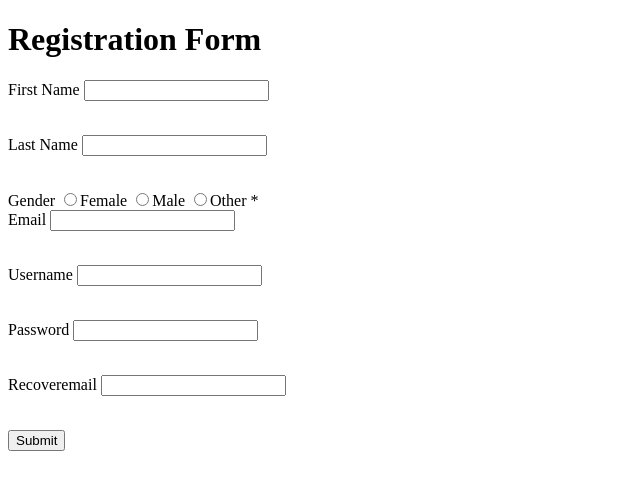
After one commit to TANIA-RAHMAN/php-json, a PHP site: page /validation.php in a window 1280 px wide. The commit adds this page. Shown: the top 490 px of the page, without its empty margins (0-640 px from the left). Run offline with PHP 8.4, Linux system fonts and the light colour scheme.

Commit message:
Add files via upload

```diff
--- /dev/null
+++ b/data.txt
@@ -0,0 +1,3 @@
+{"First name":"tania ","Last name":"rahman","Email":"tania1997rumi@gmail.com","Gender":"","User name":"tania26 ","Password":"12345","Recovery email":"taniaisrf@gmail.com"}
+{"First name":"tania ","Last name":"rahman","Email":"tania1997rumi@gmail.com","Gender":"","User name":"tania26 ","Password":"12345","Recovery email":"taniaisrf@gmail.com"}
+{"First name":"tania ","Last name":"rahman","Email":"tania1997rumi@gmail.com","Gender":"","User name":"tania26 ","Password":"12345","Recovery email":"taniaisrf@gmail.com"}
--- /dev/null
+++ b/validation.php
@@ -0,0 +1,137 @@
+<!DOCTYPE html>
+<html>
+<head>
+	<title>Registration Form </title>
+</head>
+<body>
+
+	<h1>Registration Form </h1>
+
+	<?php
+		$firstNameErr = $lastNameErr = $genderErr= $emailErr = $usernameErr= $passwordErr=$recoveryemailErr="";
+		$firstName = "";
+		$lastName = "";
+		$gender="";
+        $email="";
+        $username="";
+        $password="";
+        $recoveryemail="";
+
+
+
+		if($_SERVER["REQUEST_METHOD"] == "POST") {
+			if(empty($_POST['fname'])) {
+				$firstNameErr = "Please fill up the first name properly";
+			}
+			else {
+				$firstName = $_POST['fname'];
+			}
+
+			if(empty($_POST['lname'])) {
+				$lastNameErr = "Please fill up the last name properly";
+			}
+			else {
+				$lastName = $_POST['lname'];
+			}
+            if(empty($_POST['email'])) {
+				$emailErr = "Please fill up the last name properly";
+			}
+			else {
+				$email = $_POST['email'];
+			}
+            if (!filter_var($email, FILTER_VALIDATE_EMAIL)) {
+                $emailErr="Invalid mail";
+            }
+            else{
+                $email=$_POST['email'];
+            }
+
+            if(empty($_POST['username'])) {
+				$usernameErr = "Please fill up the last user name properly";
+			}
+			else {
+				$username = $_POST['username'];
+			}
+            if(empty($_POST['pass'])) {
+				$passwordErr = "Please fill up the Password properly";
+			}
+			else {
+				$password = $_POST['pass'];
+			}
+            if(empty($_POST['remail'])) {
+				$recoveryemailErr = "Please fill up the last recovery email properly";
+			}
+			else {
+				$recoveryemail = $_POST['remail'];
+			}
+            if (!filter_var($recoveryemail, FILTER_VALIDATE_EMAIL)) {
+                $recoveryemailErr="Invalid mail";
+            }
+            else{
+                $recoveryemail=$_POST['remail'];
+            }
+
+			$arr1 = array('First name' =>$firstName, 'Last name'=> $lastName, 'Email'=> $email, 'Gender'=> $gender, 'User name'=> $username, 'Password'=>$password, 'Recovery email'=> $recoveryemail);
+            $json_encoded_text =  json_encode($arr1);
+
+            $filepath = "data.txt";
+            $f = fopen($filepath,'a');
+
+			fwrite($f, $json_encoded_text);
+			fwrite($f, "\n");
+
+		}
+	?>
+
+	<form action="<?php echo htmlspecialchars($_SERVER['PHP_SELF']) ?>" method="POST">
+
+		<!-- Input Text Field -->
+		<label for="fname">First Name</label>
+		<input type="text" name="fname" id="fname" value="<?php echo $firstName; ?>">
+		<p style="color:red"><?php echo $firstNameErr; ?></p>
+
+		<br>
+
+		<label for="lname">Last Name</label>
+		<input type="text" name="lname" id="lname" value="<?php echo $lastName ?>">
+		<p><?php echo $lastNameErr; ?></p>
+
+		<br>
+        <label for="gender">Gender</label>
+        <input type="radio" name="gender" <?php if (isset($gender) && $gender=="female") echo "checked";?> value="female">Female
+  <input type="radio" name="gender" <?php if (isset($gender) && $gender=="male") echo "checked";?> value="male">Male
+  <input type="radio" name="gender" <?php if (isset($gender) && $gender=="other") echo "checked";?> value="other">Other
+  <span class="error">* <?php echo $genderErr;?></span>
+
+
+		<br>
+
+        <label for="email">Email</label>
+		<input type="email" name="email" id="email" value="<?php echo $email ?>">
+		<p><?php echo $emailErr; ?></p>
+
+		<br>
+        <label for="username">Username</label>
+		<input type="text" name="username" id="username" value="<?php echo $username ?>">
+		<p><?php echo $usernameErr; ?></p>
+
+		<br>
+        <label for="password">Password</label>
+		<input type="password" name="pass" id="pass" value="<?php echo $password ?>">
+		<p><?php echo $passwordErr; ?></p>
+
+		<br>
+
+		<label for="recoveremail">Recoveremail</label>
+		<input type="email" name="remail" id="remail" value="<?php echo $recoveryemail ?>">
+		<p><?php echo $recoveryemailErr; ?></p>
+
+		<br>
+
+		<!-- Input submit -->
+		<input type="submit" value="Submit">
+
+	</form>
+
+</body>
+</html>
```
Also changed, not shown: login.php (+44 -41 lines).
